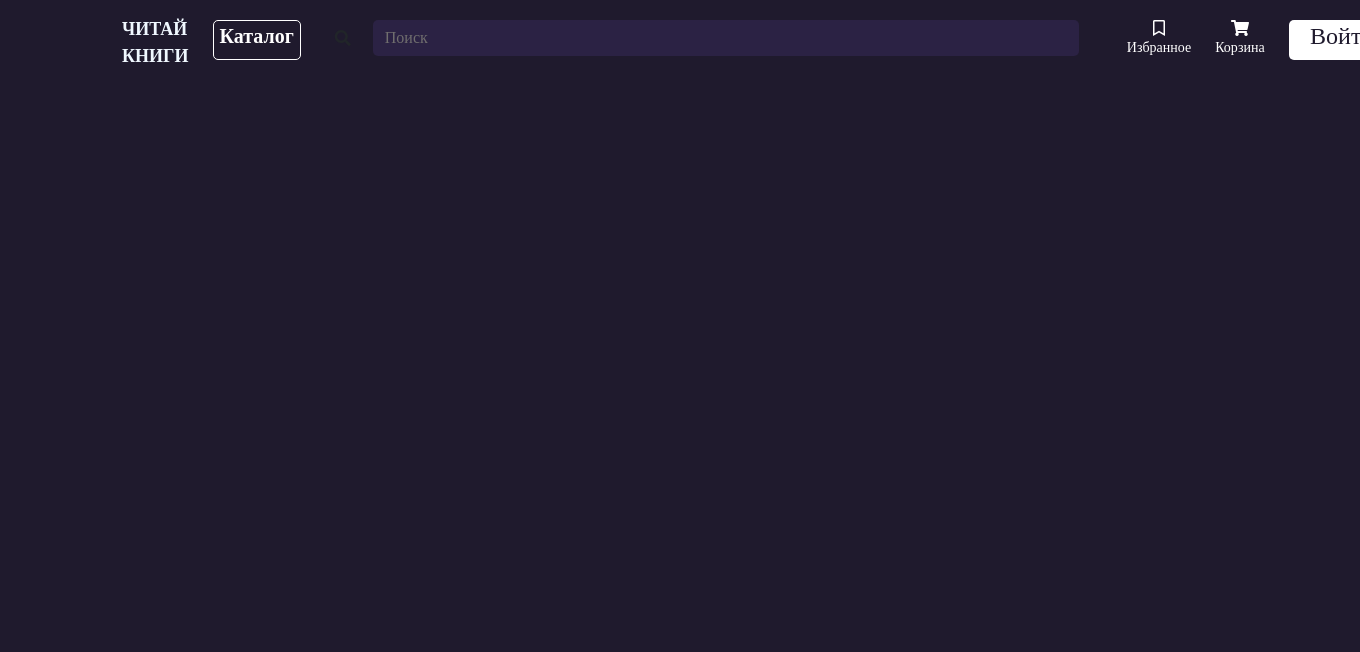
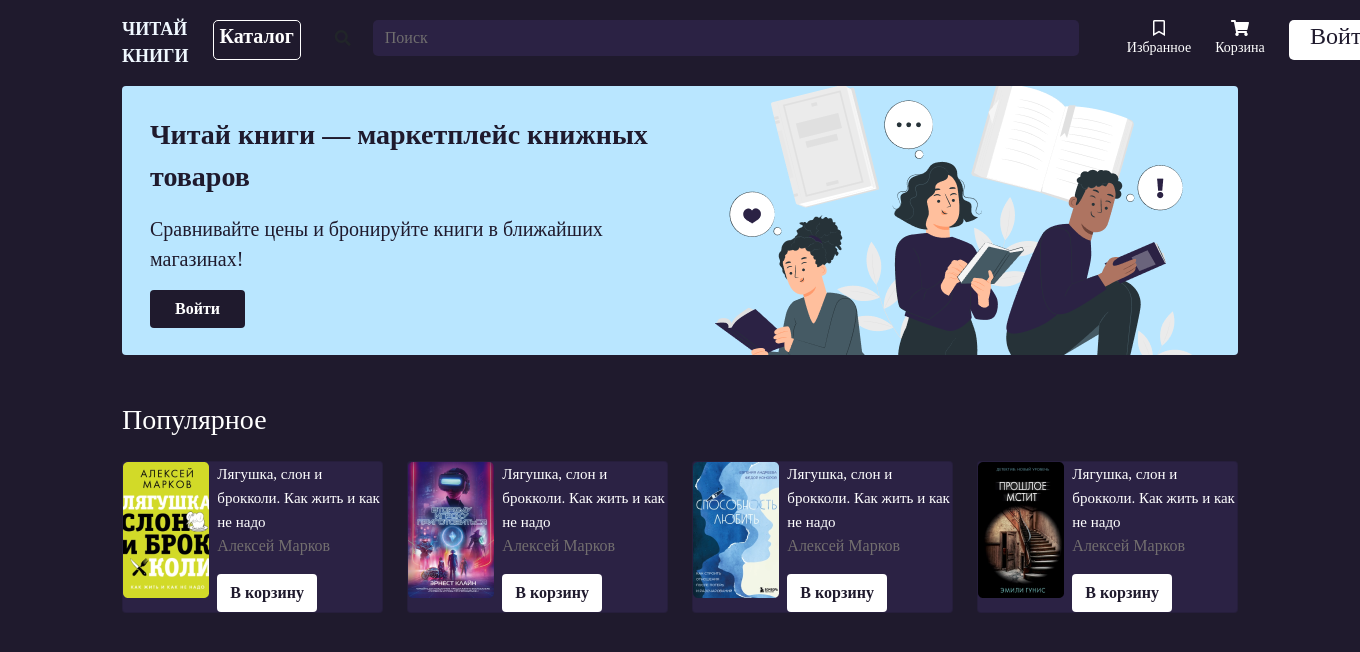
Before and after one commit to best-coder-001/bookmarket, a Django app: page / in a window 1360 px wide; the page is wider, and only the part inside the window is pictured. Shown: the top 652 px of that part. Run offline with Django 3.2, Linux system fonts and the light colour scheme; some libraries are stand-ins or nearby versions.

Commit message:
banner and popularity cards

```diff
--- a/bookmarket/book_app/static/css/book_app/index.css
+++ b/bookmarket/book_app/static/css/book_app/index.css
@@ -2,3 +2,50 @@ body {
     background-color: #1F1A2D !important;
     font-family: Philosopher;
 }
+
+
+.card-banner {
+    background-color: #B9E6FF;
+    border: none;
+}
+
+.banner-text {
+    font-size: 28px;
+    color: #1F1A2D;
+    font-weight: 700;
+}
+
+.banner-text2 {
+    font-size: 20px;
+    color: #1F1A2D;
+}
+
+.btn-banner-login {
+    background-color: #1F1A2D;
+    color: #FFFFFF;
+    font-weight: 700
+}
+
+
+.popular-title {
+    color: #FFFFFF;
+}
+
+.card-popular {
+    background-color: #2B2244;
+}
+
+.btn-popular {
+    background-color: #FFFFFF;
+    color: #1F1A2D;
+    font-weight: 700;
+}
+
+.pbook-title {
+    font-size: 15px;
+    color: #FFFFFF;
+}
+
+.p-author {
+    color: #726e6e;
+}
--- a/bookmarket/book_app/templates/index.html
+++ b/bookmarket/book_app/templates/index.html
@@ -50,38 +50,51 @@
                     <button
                         class="btn-primary btn-catalog mx-4 my-1 d-flex align-items-center justify-content-center">
                         <h4 class>Каталог</h4>
-                </button>
+                    </button>
                     <div class="nav-search">
                         <div class="input-group">
                             <div class="position-relative">
-                                <input type="search" id="form1" class="form-control search-words my-1 mx-5" placeholder="Поиск">
-                                <i class="fas fa-search position-absolute" style="top: 50%; transform: translateY(-50%); left: 10px;"></i>
+                                <input type="search" id="form1"
+                                    class="form-control search-words my-1 mx-5"
+                                    placeholder="Поиск">
+                                <i class="fas fa-search position-absolute"
+                                    style="top: 50%; transform: translateY(-50%); left: 10px;"></i>
                             </div>
                         </div>
                     </div>
 
                     <div class="nav-favorite">
                         <div class="flex-column">
-                            <i class="far fa-bookmark d-flex justify-content-center my-1" style="color: #ffffff;"></i>
+                            <i
+                                class="far fa-bookmark d-flex justify-content-center my-1"
+                                style="color: #ffffff;"></i>
                             <h5>Избранное</h5>
                         </div>
                     </div>
                     <div class="nav-cart mx-4">
                         <div class="flex-column">
-                            <i class="fas fa-shopping-cart d-flex justify-content-center my-1" style="color: #ffffff;"></i>
+                            <i
+                                class="fas fa-shopping-cart d-flex justify-content-center my-1"
+                                style="color: #ffffff;"></i>
                             <h5>Корзина</h5>
                         </div>
                     </div>
                     <div class="nav-login my-1">
-                        <a href="/login" class="btn-primary btn-login d-flex align-items-center justify-content-center">
+                        <a href="/login"
+                            class="btn-primary btn-login d-flex align-items-center justify-content-center">
                             <h4>Войти</h4>
                         </a>
                     </div>
                 </div>
             </div>
         </div>
+
+        {% block content %}
+        {% endblock %}
+
+        {% include 'main/banner.html' %}
+        {% include 'main/popular.html' %}
+
     </body>
 
-    {% block content %}
-    {% endblock %}
 </html>
--- /dev/null
+++ b/bookmarket/book_app/templates/main/banner.html
@@ -0,0 +1,20 @@
+<div class="container">
+    <div class="row">
+        <div class="col-lg-12">
+            <div class="card card-banner mt-3">
+                <div class="row d-flex justify-content-center mx-3">
+                    <div class="col-lg-6 d-flex justify-content-center align-items-center">
+                        <div class="column">
+                            <span class="banner-text">Читай книги — маркетплейс книжных товаров</span>
+                            <p class="banner-text2 my-3">Сравнивайте цены и бронируйте книги в ближайших магазинах!</p>
+                            <button class="btn btn-banner-login px-4">Войти</button>
+                        </div>
+                    </div>
+                    <div class="col-lg-6 d-flex">
+                        <img class="" src="static/img/banner-img.png">
+                    </div>
+                </div>
+            </div>
+        </div>
+    </div>
+</div>
--- /dev/null
+++ b/bookmarket/book_app/templates/main/popular.html
@@ -0,0 +1,63 @@
+<div class="container mt-5">
+    <div class="row">
+        <div class="col-lg-12 mb-3">
+            <h3 class="popular-title">Популярное</h3>
+        </div>
+        <div class="col-lg-3">
+            <div class="card card-popular">
+                <div class="row">
+                    <div class="col-lg-4">
+                        <img src="static/img/book1.png">
+                    </div>
+                    <div class="col-lg-8">
+                        <span class="pbook-title">Лягушка, слон и брокколи. Как жить и как не надо</span>
+                        <p class="p-author">Алексей Марков</p>
+                        <button class="btn btn-popular">В корзину</button>
+                    </div>
+                </div>
+            </div>
+        </div>
+        <div class="col-lg-3">
+            <div class="card card-popular">
+                <div class="row">
+                    <div class="col-lg-4">
+                        <img src="static/img/book2.png">
+                    </div>
+                    <div class="col-lg-8">
+                        <span class="pbook-title">Лягушка, слон и брокколи. Как жить и как не надо</span>
+                        <p class="p-author">Алексей Марков</p>
+                        <button class="btn btn-popular">В корзину</button>
+                    </div>
+                </div>
+            </div>
+        </div>
+        <div class="col-lg-3">
+            <div class="card card-popular">
+                <div class="row">
+                    <div class="col-lg-4">
+                        <img src="static/img/book3.png">
+                    </div>
+                    <div class="col-lg-8">
+                        <span class="pbook-title">Лягушка, слон и брокколи. Как жить и как не надо</span>
+                        <p class="p-author">Алексей Марков</p>
+                        <button class="btn btn-popular">В корзину</button>
+                    </div>
+                </div>
+            </div>
+        </div>
+        <div class="col-lg-3">
+            <div class="card card-popular">
+                <div class="row">
+                    <div class="col-lg-4">
+                        <img src="static/img/book4.png">
+                    </div>
+                    <div class="col-lg-8">
+                        <span class="pbook-title">Лягушка, слон и брокколи. Как жить и как не надо</span>
+                        <p class="p-author">Алексей Марков</p>
+                        <button class="btn btn-popular">В корзину</button>
+                    </div>
+                </div>
+            </div>
+        </div>
+    </div>
+</div>
--- a/bookmarket/book_app/views.py
+++ b/bookmarket/book_app/views.py
@@ -10,6 +10,7 @@ def index(request):
 def login(request):
     return render(request, "book_app/auth/login.html")
 
+
 class IndexPage(ListView):
     pass
 
```
Also changed, not shown: bookmarket/book_app/static/img/banner-img.png (added), bookmarket/book_app/static/img/book1.png (added), bookmarket/book_app/static/img/book2.png (added), bookmarket/book_app/static/img/book3.png (added), bookmarket/book_app/static/img/book4.png (added).
